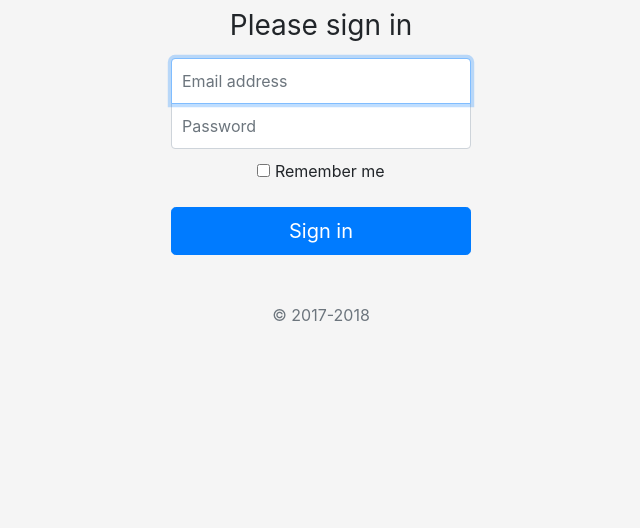
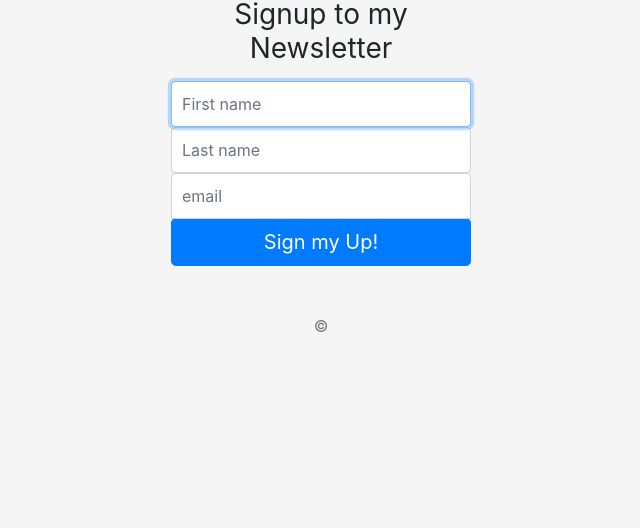
Before and after one commit to M-Rahul1/Newsletter-Signup, a website: page signup.html in a window 1280 px wide. Shown: the part 272-800 px from the top of the page, without its empty margins (319-959 px from the left). Drawn offline with nearby package versions, Linux system fonts and the light colour scheme.

```diff
--- a/signup.html
+++ b/signup.html
@@ -14,24 +14,18 @@
     <!-- Bootstrap core CSS -->
     <link rel="stylesheet" href="https://cdn.jsdelivr.net/npm/bootstrap@4.3.1/dist/css/bootstrap.min.css" integrity="sha384-ggOyR0iXCbMQv3Xipma34MD+dH/1fQ784/j6cY/iJTQUOhcWr7x9JvoRxT2MZw1T" crossorigin="anonymous">
     <!-- Custom styles for this template -->
-    <link href="signup.css" rel="stylesheet">
+    <link href="css/signup.css" rel="stylesheet">
   </head>
 
   <body class="text-center">
-    <form class="form-signin">
-      <img class="mb-4" src="https://getbootstrap.com/docs/4.0/assets/brand/bootstrap-solid.svg" alt="" width="72" height="72">
-      <h1 class="h3 mb-3 font-weight-normal">Please sign in</h1>
-      <label for="inputEmail" class="sr-only">Email address</label>
-      <input type="email" id="inputEmail" class="form-control" placeholder="Email address" required autofocus>
-      <label for="inputPassword" class="sr-only">Password</label>
-      <input type="password" id="inputPassword" class="form-control" placeholder="Password" required>
-      <div class="checkbox mb-3">
-        <label>
-          <input type="checkbox" value="remember-me"> Remember me
-        </label>
-      </div>
-      <button class="btn btn-lg btn-primary btn-block" type="submit">Sign in</button>
-      <p class="mt-5 mb-3 text-muted">&copy; 2017-2018</p>
+    <form action='/'class="form-signin" method="POST">
+      <img class="mb-4" src="images/logo.svg" alt="" width="72" height="72">
+      <h1 class="h3 mb-3 font-weight-normal">Signup to my Newsletter </h1>
+      <input type="text" name="fName" class="form-control" placeholder="First name" required autofocus>
+      <input type="text" name="lName" id="inputPassword" class="form-control" placeholder="Last name" required>
+      <input type="email" name="email"id="inputPassword" class="form-control" placeholder="email" required>
+      <button class="btn btn-lg btn-primary btn-block" type="submit">Sign my Up!</button>
+      <p class="mt-5 mb-3 text-muted">&copy; </p>
     </form>
   </body>
 </html>
```
Also changed, not shown: public/css/signup.css (renamed from signup.css), public/images/logo.svg (added).
